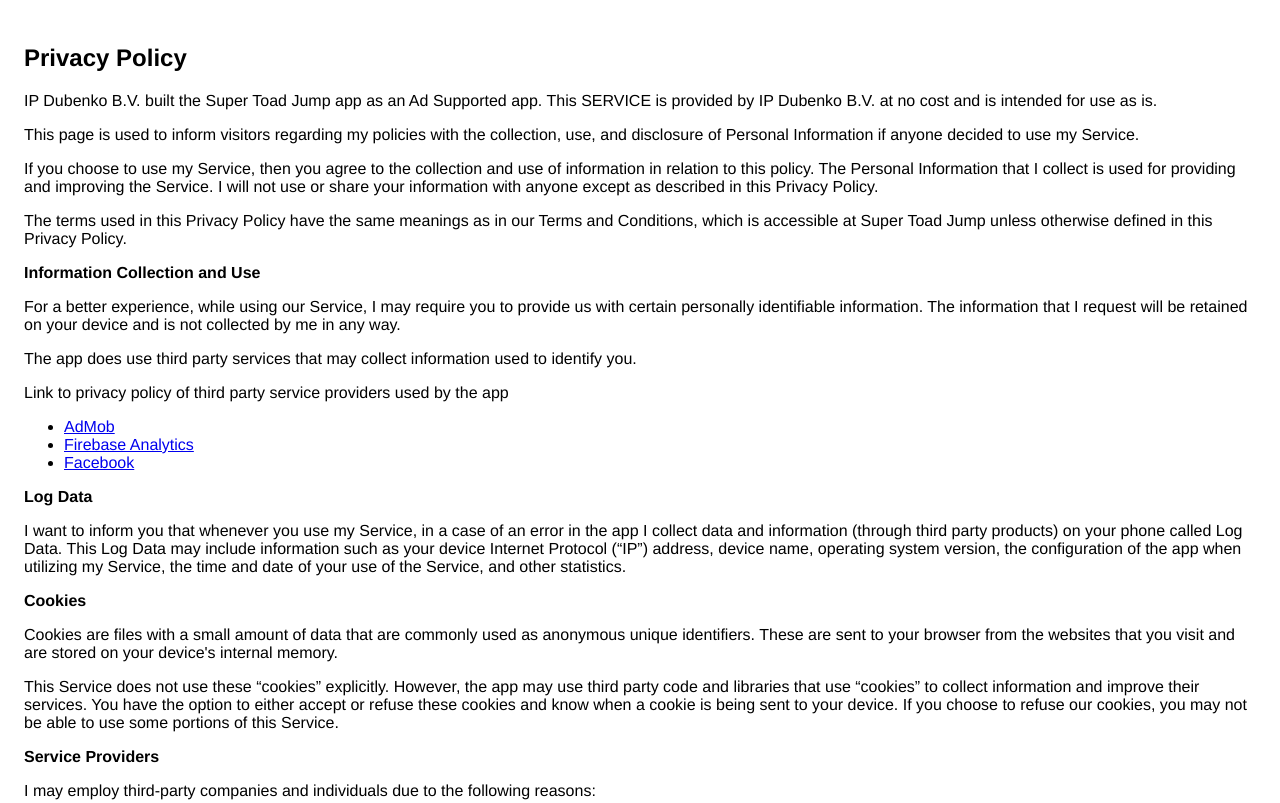
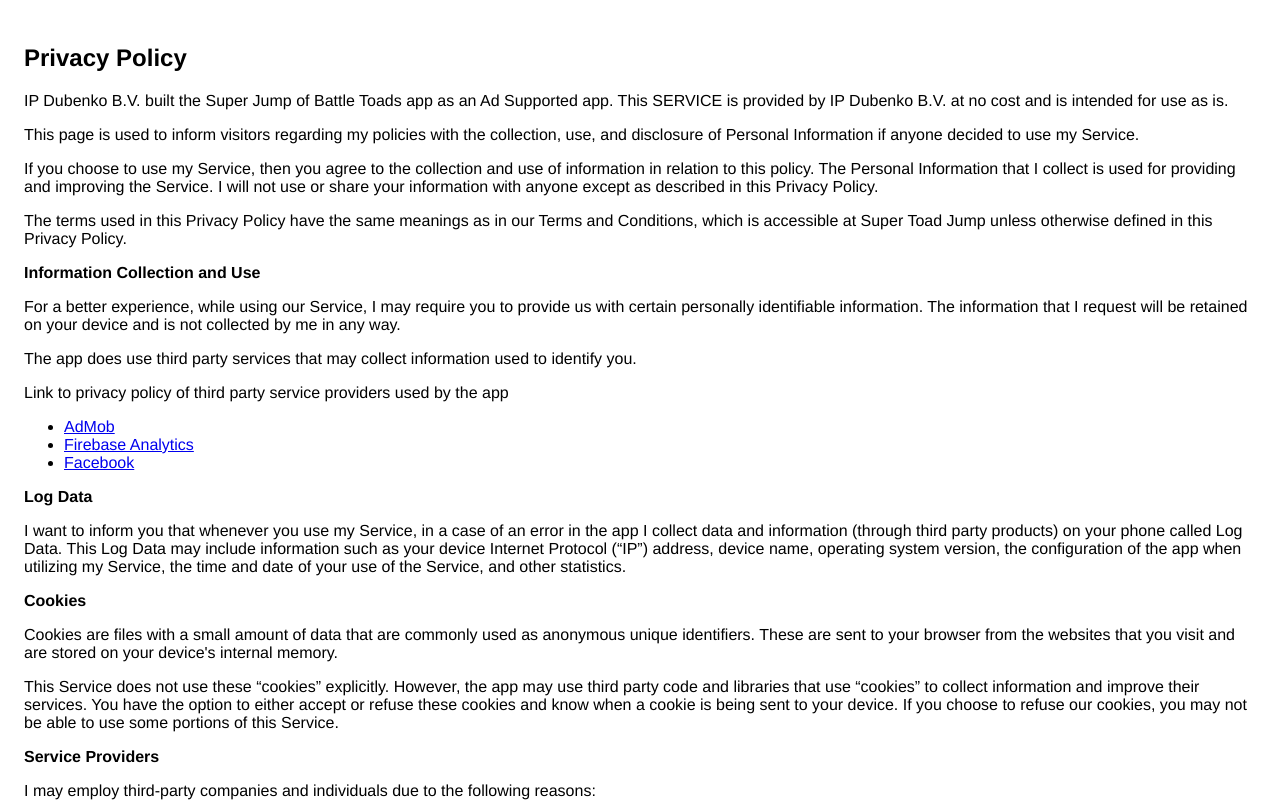
Before and after one commit to sfighrath/sfighrath.github.io, a plain HTML site: page index.html in a window 1280 px wide. Shown: the top 803 px of the page. Drawn offline with Linux system fonts and the light colour scheme.

Commit message:
update application name

```diff
--- a/index.html
+++ b/index.html
@@ -7,7 +7,7 @@
       <style> body { font-family: 'Helvetica Neue', Helvetica, Arial, sans-serif; padding:1em; } </style>
     </head>
     <body>
-    <h2>Privacy Policy</h2> <p> IP Dubenko B.V. built the Super Toad Jump app as an Ad Supported app. This SERVICE is provided by
+    <h2>Privacy Policy</h2> <p> IP Dubenko B.V. built the Super Jump of Battle Toads app as an Ad Supported app. This SERVICE is provided by
                     IP Dubenko B.V. at no cost and is intended for use as is.
                   </p> <p>This page is used to inform visitors regarding my policies with the collection, use, and disclosure
                     of Personal Information if anyone decided to use my Service.
```
